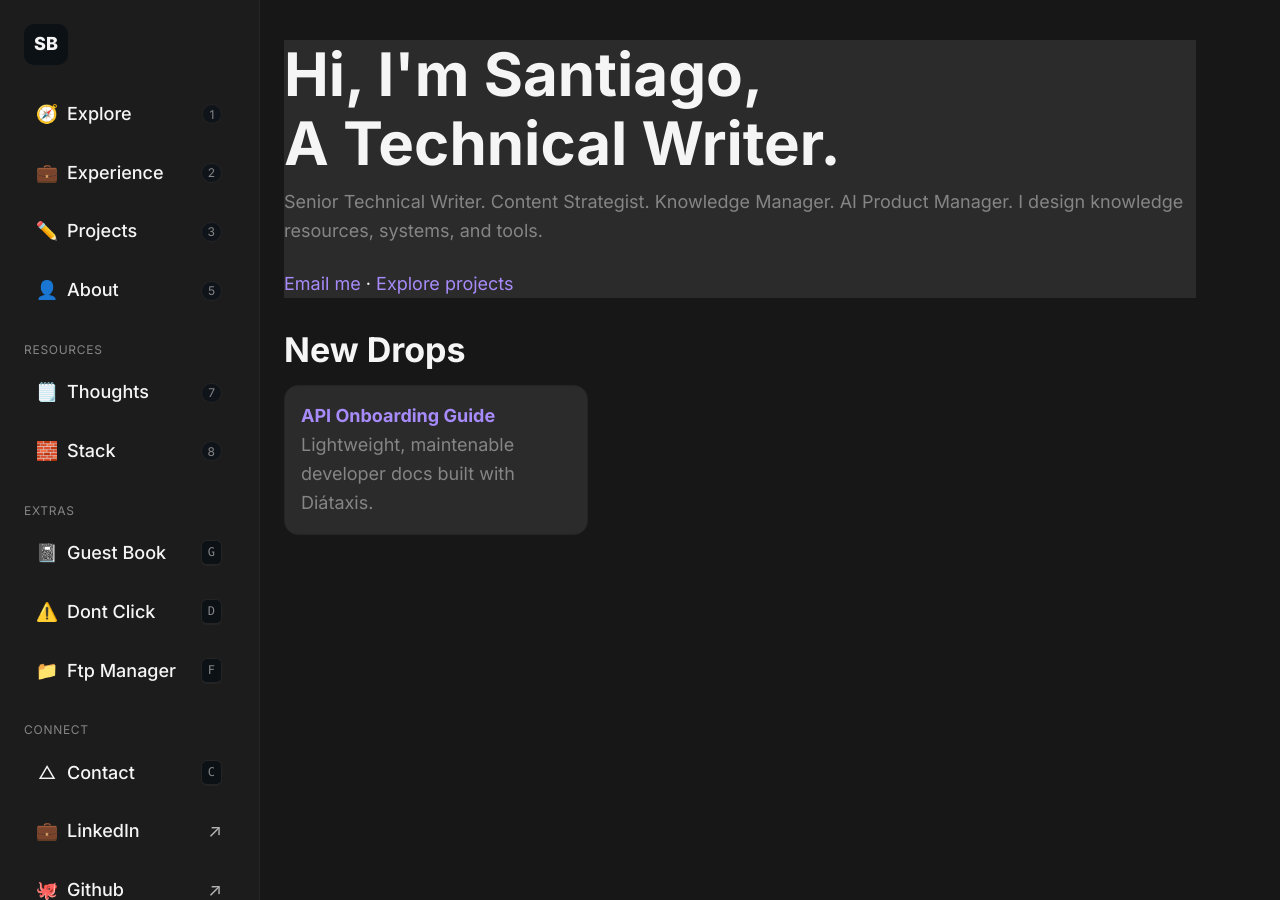
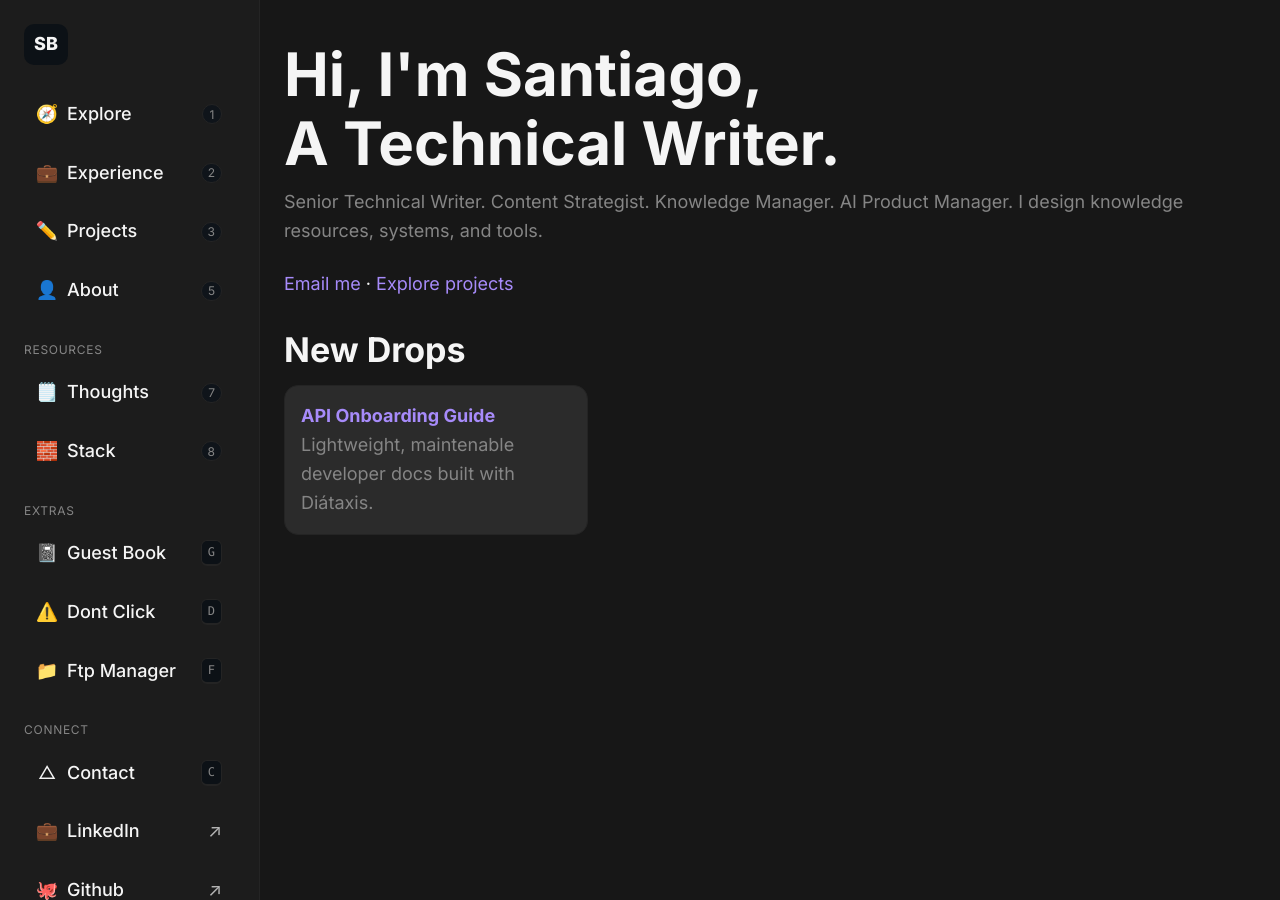
Before and after one commit to Sant720/portfolio, a Jekyll site: the page built from index.md, in a window 1280 px wide. Built offline with Jekyll 4.4.1, drawn with Linux system fonts in a browser that asks for light colours.

Commit message:
Update theme-playground.scss

```diff
--- a/assets/css/theme-playground.scss
+++ b/assets/css/theme-playground.scss
@@ -63,4 +63,4 @@ p  { margin-bottom: var(--mb-p); }
 /* 3) Links & components */
 a:hover, a:focus { color: var(--accent-hover); }
 .code, code, pre, table { font-feature-settings: var(--num-features); }
-.hero, .card { background: var(--surface-2); }
+.card { background: var(--surface-2); }
```
